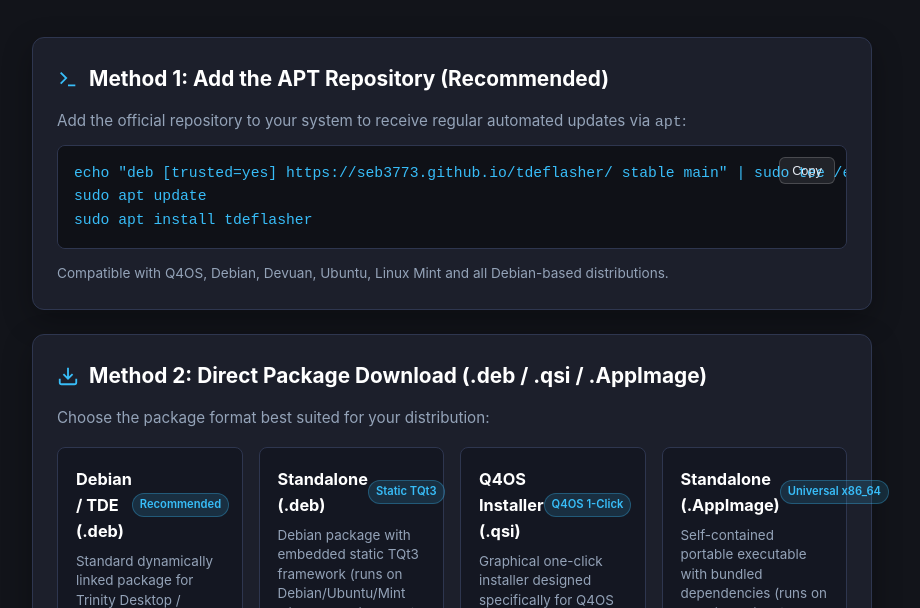
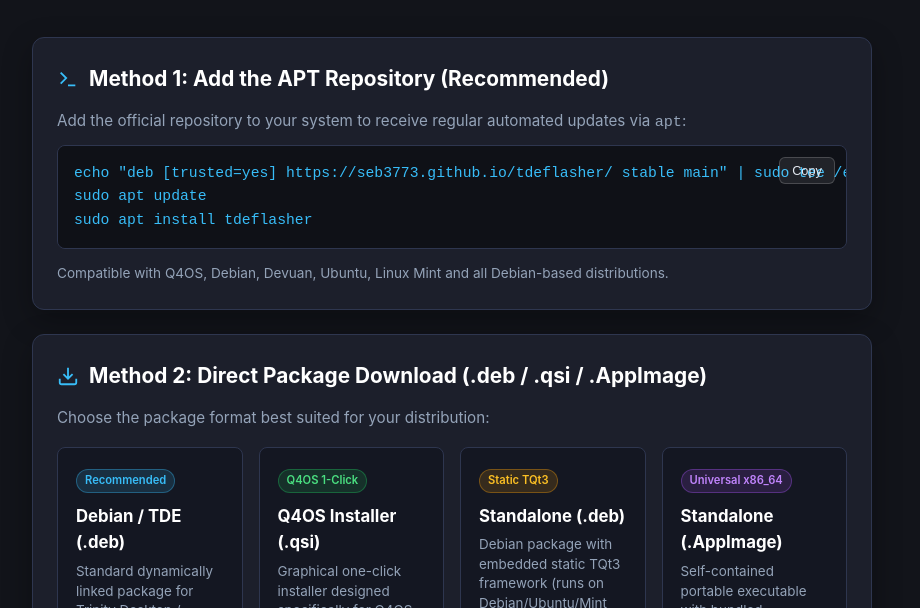
Before and after one commit to seb3773/tdeflasher, a plain HTML site: page index.html in a window 1280 px wide. Shown: the part 344-952 px from the top of the page, without its empty margins (188-1108 px from the left). Drawn offline with Linux system fonts and the light colour scheme.

Commit message:
Reorder cards and position badges above titles in Method 2

```diff
--- a/index.html
+++ b/index.html
@@ -201,28 +201,43 @@
       background: var(--card-hover);
     }
 
-    .download-header {
-      display: flex;
-      align-items: center;
-      justify-content: space-between;
-      margin-bottom: 8px;
+    .download-tag {
+      display: inline-block;
+      align-self: flex-start;
+      font-size: 0.70rem;
+      font-weight: 600;
+      padding: 2px 8px;
+      border-radius: 12px;
+      background: rgba(56, 189, 248, 0.15);
+      color: #38bdf8;
+      border: 1px solid rgba(56, 189, 248, 0.35);
+      margin-bottom: 10px;
+      white-space: nowrap;
+    }
+
+    .download-tag-green {
+      background: rgba(34, 197, 94, 0.15);
+      color: #4ade80;
+      border-color: rgba(34, 197, 94, 0.35);
+    }
+
+    .download-tag-amber {
+      background: rgba(245, 158, 11, 0.15);
+      color: #fbbf24;
+      border-color: rgba(245, 158, 11, 0.35);
+    }
+
+    .download-tag-purple {
+      background: rgba(168, 85, 247, 0.15);
+      color: #c084fc;
+      border-color: rgba(168, 85, 247, 0.35);
     }
 
     .download-title {
-      font-size: 1.02rem;
+      font-size: 1.05rem;
       font-weight: 700;
       color: #fff;
-    }
-
-    .download-tag {
-      font-size: 0.70rem;
-      font-weight: 600;
-      padding: 2px 7px;
-      border-radius: 12px;
-      background: rgba(56, 189, 248, 0.15);
-      color: #38bdf8;
-      border: 1px solid rgba(56, 189, 248, 0.3);
-      white-space: nowrap;
+      margin-bottom: 6px;
     }
 
     .download-desc {
@@ -424,44 +439,49 @@
       </p>
 
       <div class="downloads-grid">
+        <!-- 1. Debian / TDE (.deb) -->
         <div class="download-card">
-          <div class="download-header">
-            <span class="download-title">Debian / TDE (.deb)</span>
+          <div>
             <span class="download-tag">Recommended</span>
+            <div class="download-title">Debian / TDE (.deb)</div>
+            <p class="download-desc">Standard dynamically linked package for Trinity Desktop / Debian-based systems.</p>
           </div>
-          <p class="download-desc">Standard dynamically linked package for Trinity Desktop / Debian-based systems.</p>
           <a href="pool/main/t/tdeflasher/tdeflasher_1.0.0_amd64.deb" class="btn-download">
             Download .deb
           </a>
         </div>
 
+        <!-- 2. Q4OS Installer (.qsi) -->
         <div class="download-card">
-          <div class="download-header">
-            <span class="download-title">Standalone (.deb)</span>
-            <span class="download-tag">Static TQt3</span>
+          <div>
+            <span class="download-tag download-tag-green">Q4OS 1-Click</span>
+            <div class="download-title">Q4OS Installer (.qsi)</div>
+            <p class="download-desc">Graphical one-click installer designed specifically for Q4OS Trinity desktop.</p>
           </div>
-          <p class="download-desc">Debian package with embedded static TQt3 framework (runs on Debian/Ubuntu/Mint without TDE installed).</p>
-          <a href="pool/main/t/tdeflasher/tdeflasher_1.0.0_static_amd64.deb" class="btn-download">
-            Download Static .deb
-          </a>
-        </div>
-        <div class="download-card">
-          <div class="download-header">
-            <span class="download-title">Q4OS Installer (.qsi)</span>
-            <span class="download-tag">Q4OS 1-Click</span>
-          </div>
-          <p class="download-desc">Graphical one-click installer designed specifically for Q4OS Trinity desktop.</p>
           <a href="setup_tdeflasher_1.0.0.qsi" class="btn-download">
             Download .qsi
           </a>
         </div>
 
+        <!-- 3. Standalone (.deb) -->
         <div class="download-card">
-          <div class="download-header">
-            <span class="download-title">Standalone (.AppImage)</span>
-            <span class="download-tag">Universal x86_64</span>
+          <div>
+            <span class="download-tag download-tag-amber">Static TQt3</span>
+            <div class="download-title">Standalone (.deb)</div>
+            <p class="download-desc">Debian package with embedded static TQt3 framework (runs on Debian/Ubuntu/Mint without TDE installed).</p>
           </div>
-          <p class="download-desc">Self-contained portable executable with bundled dependencies (runs on any Linux distro).</p>
+          <a href="pool/main/t/tdeflasher/tdeflasher_1.0.0_static_amd64.deb" class="btn-download">
+            Download Static .deb
+          </a>
+        </div>
+
+        <!-- 4. Standalone (.AppImage) -->
+        <div class="download-card">
+          <div>
+            <span class="download-tag download-tag-purple">Universal x86_64</span>
+            <div class="download-title">Standalone (.AppImage)</div>
+            <p class="download-desc">Self-contained portable executable with bundled dependencies (runs on any Linux distro).</p>
+          </div>
           <a href="tdeflasher-x86_64.AppImage" class="btn-download">
             Download AppImage
           </a>
```
Also changed, not shown: 1 other file.
